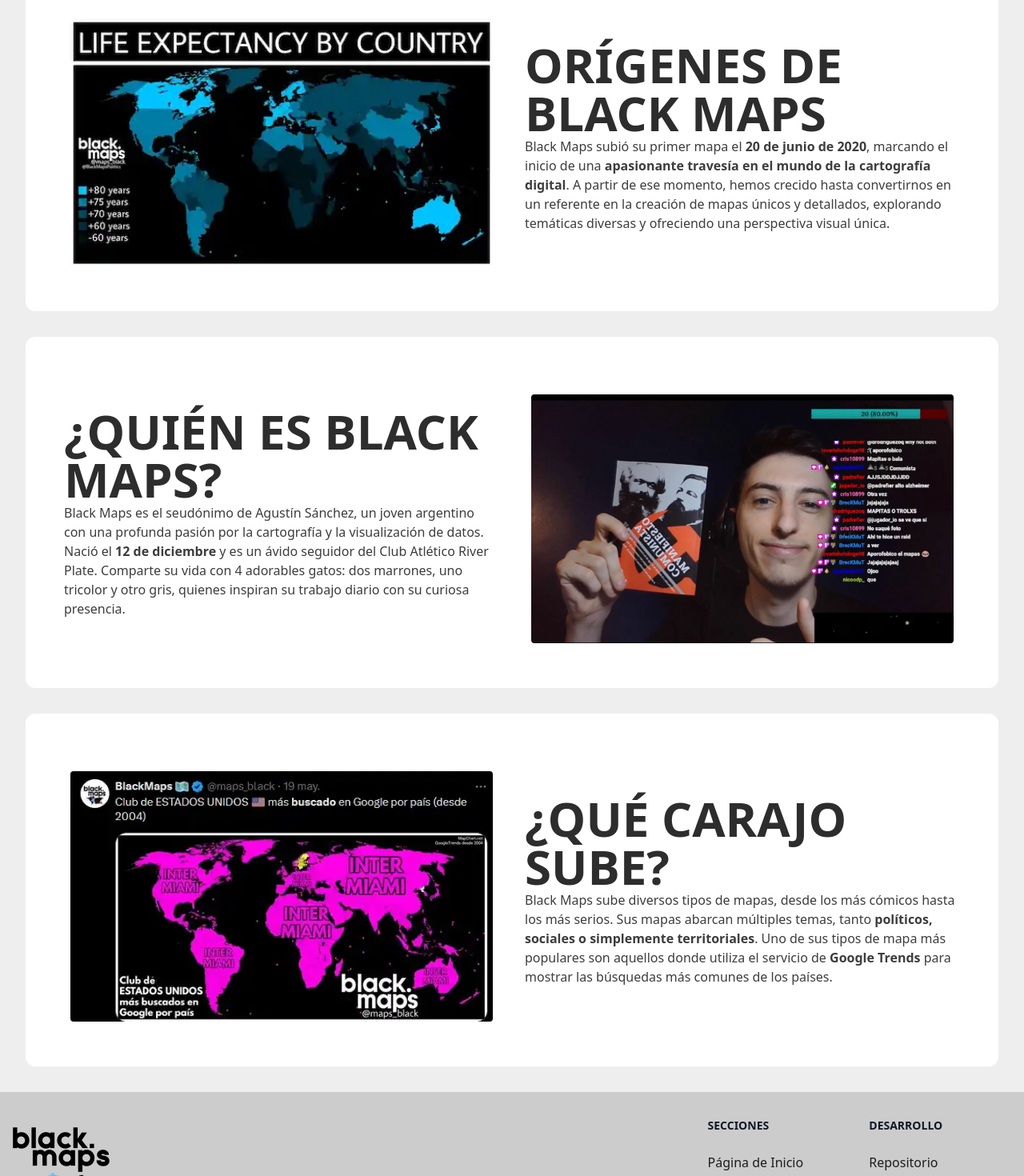
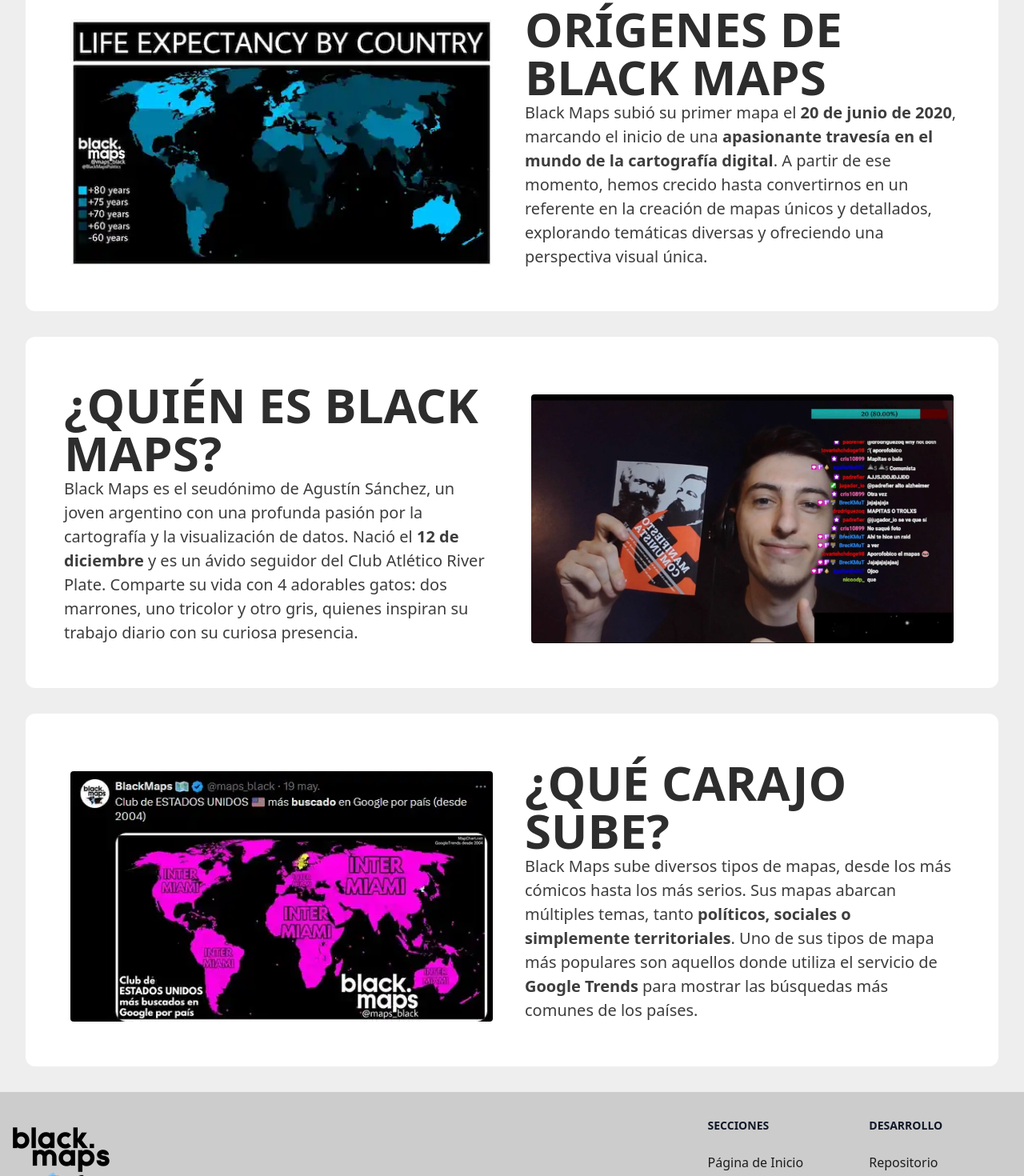
Before and after one commit to GenaDeev/BlackMaps-Website, a Next.js app: page / in a window 1280 px wide. Shown: the part 940-2410 px from the top of the page at 80% size. Built offline with nearby package versions, Linux system fonts and the light colour scheme.

Commit message:
About me font size: 12px > 20px

```diff
--- a/app/page.jsx
+++ b/app/page.jsx
@@ -62,7 +62,7 @@ export default function Home() {
                     </div>
                     <div className="md:w-1/2">
                         <h3 className="text-[#2d2d2d] dark:text-[#eee] font-bold uppercase text-2xl sm:text-3xl md:text-4xl lg:text-6xl">Orígenes de Black Maps</h3>
-                        <p className="text-[#3d3d3d] dark:text-gray-400">
+                        <p className="text-[20px] max-w-[600px] text-[#3d3d3d] dark:text-gray-400">
                             Black Maps subió su primer mapa el <strong>20 de junio de 2020</strong>, marcando el inicio de una <strong>apasionante travesía en el mundo de la cartografía digital</strong>. A partir de ese momento, hemos crecido hasta convertirnos en un referente en la creación de mapas únicos y detallados, explorando temáticas diversas y ofreciendo una perspectiva visual única.
                         </p>
                     </div>
@@ -71,7 +71,7 @@ export default function Home() {
                 <article className="flex flex-col md:flex-row w-full gap-8 bg-white dark:bg-[#3d3d3d] items-center justify-center rounded-xl p-12">
                     <div className="md:w-1/2">
                         <h3 className="text-[#2d2d2d] dark:text-[#eee] font-bold uppercase text-2xl sm:text-3xl md:text-4xl lg:text-6xl">¿Quién es Black Maps?</h3>
-                        <p className="text-[#3d3d3d] dark:text-gray-400">
+                        <p className="text-[20px] max-w-[600px] text-[#3d3d3d] dark:text-gray-400">
                             Black Maps es el seudónimo de Agustín Sánchez, un joven argentino con una profunda pasión por la cartografía y la visualización de datos. Nació el <strong>12 de diciembre</strong> y es un ávido seguidor del Club Atlético River Plate. Comparte su vida con 4 adorables gatos: dos marrones, uno tricolor y otro gris, quienes inspiran su trabajo diario con su curiosa presencia.
                         </p>
                     </div>
@@ -99,7 +99,7 @@ export default function Home() {
                     </div>
                     <div className="md:w-1/2">
                         <h3 className="text-[#2d2d2d] dark:text-[#eee] font-bold uppercase text-2xl sm:text-3xl md:text-4xl lg:text-6xl">¿Qué carajo sube?</h3>
-                        <p className="text-[#3d3d3d] dark:text-gray-400">
+                        <p className="text-[20px] max-w-[600px] text-[#3d3d3d] dark:text-gray-400">
                             Black Maps sube diversos tipos de mapas, desde los más cómicos hasta los más serios. Sus mapas abarcan múltiples temas, tanto <strong>políticos, sociales o simplemente territoriales</strong>. Uno de sus tipos de mapa más populares son aquellos donde utiliza el servicio de <strong>Google Trends</strong> para mostrar las búsquedas más comunes de los países.
                         </p>
                     </div>
```
